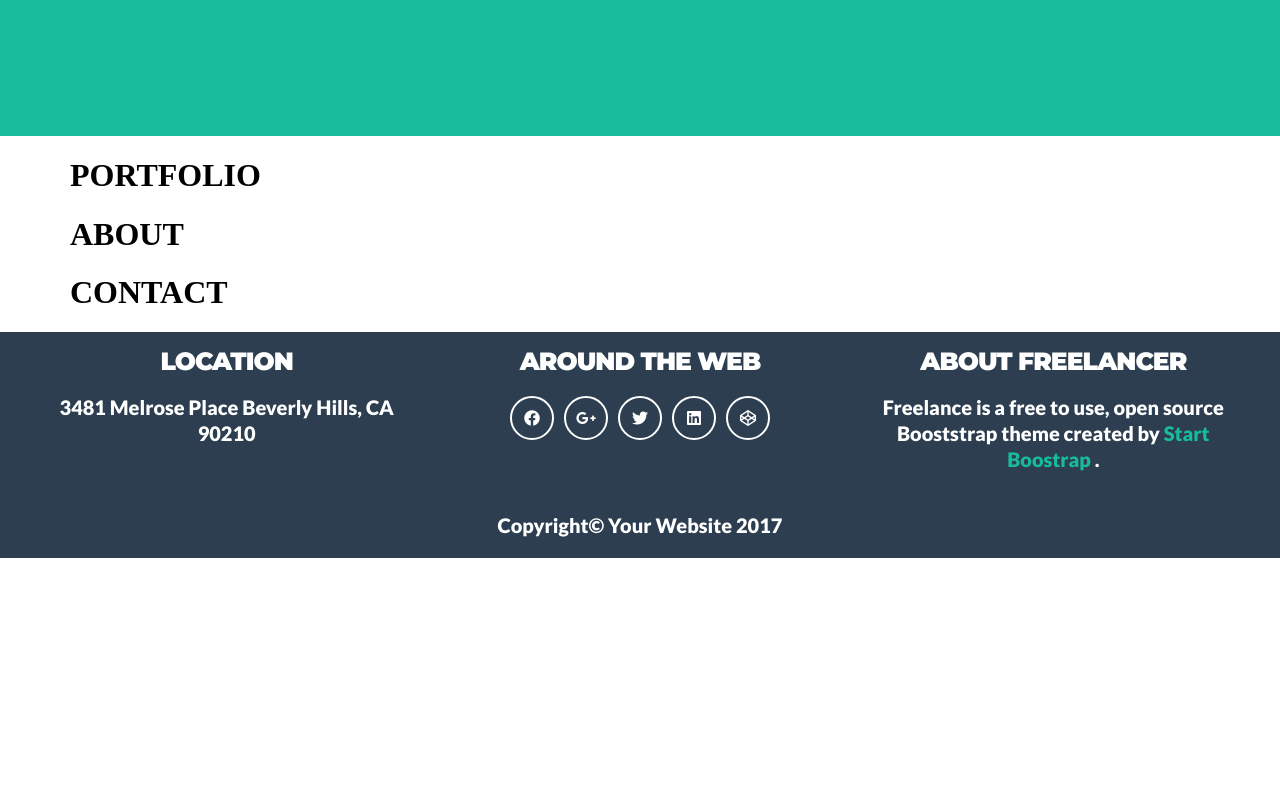
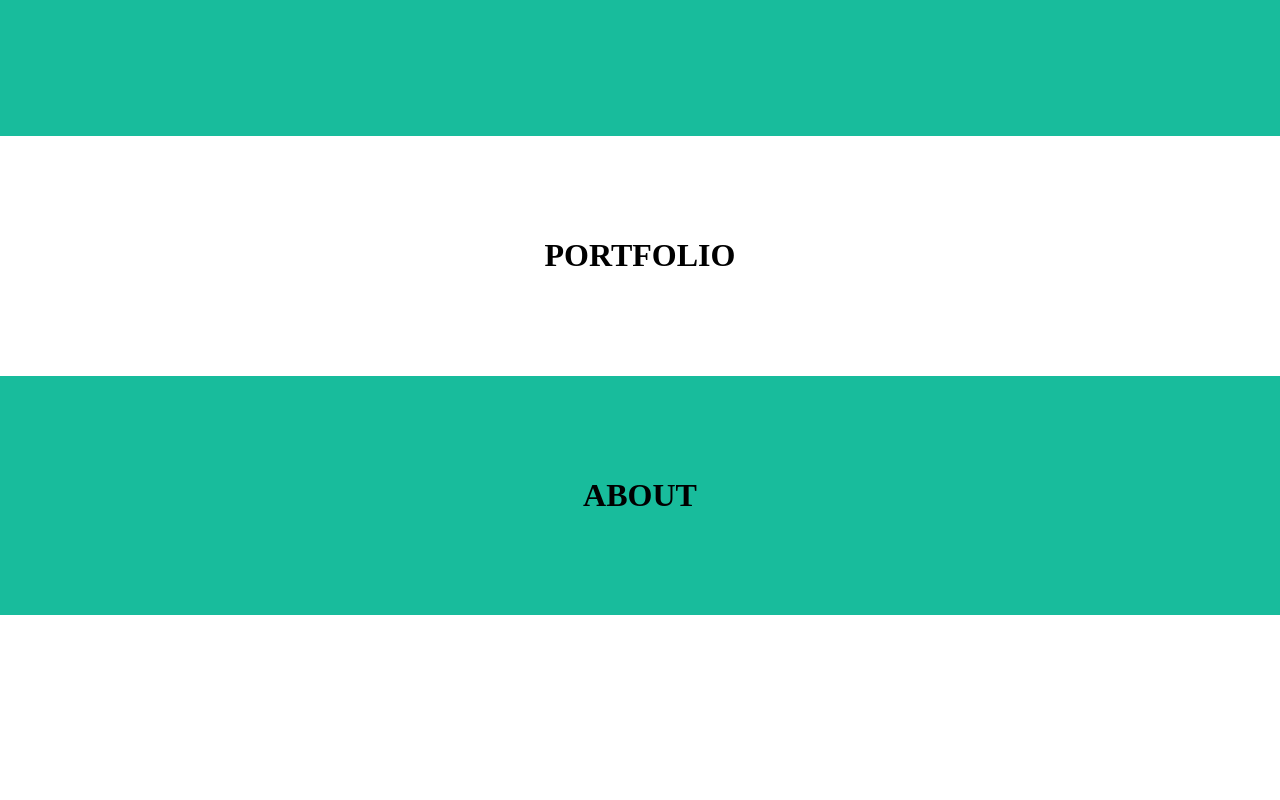
Before and after one commit to nelsonronaldobr/start-boostrap-react, a React (Vite) app: page / in a window 1280 px wide. Shown: the part 760-1560 px from the top of the page. Before the commit the page ends 1318 px from the top, so only its background shows below. Built offline with nearby package versions, Linux system fonts and the light colour scheme.

Commit message:
update section

```diff
--- a/src/components/Container.jsx
+++ b/src/components/Container.jsx
@@ -1,7 +1,7 @@
 import PropTypes from 'prop-types';
 
 export const Container = ({ children }) => {
-    return <div className='container'>{children}</div>;
+    return <div className='container' >{children}</div>;
 };
 
 Container.propTypes = {
--- a/src/components/sections/SectionAbout.jsx
+++ b/src/components/sections/SectionAbout.jsx
@@ -1,12 +1,12 @@
 import { Container } from '../Container';
 import { Title } from '../Title';
-
+import style from '../../css-modules/SectionAbout.module.css'
 export const SectionAbout = ({ id }) => {
     return (
-        <div id={id}>
+        <div id={id} className={style['section-about']}>
             <Container>
                 <section>
-                    <Title>ABOUT</Title>
+                    <Title >ABOUT</Title>
                 </section>
             </Container>
         </div>
--- a/src/components/sections/SectionContact.jsx
+++ b/src/components/sections/SectionContact.jsx
@@ -1,8 +1,9 @@
 import { Container } from '../Container';
 import { Title } from '../Title';
+import style from '../../css-modules/SectionContact.module.css'
 export const SectionContact = ({ id }) => {
     return (
-        <div id={id}>
+        <div id={id} className={style['section-contact']}>
             <Container>
                 <section>
                     <Title>CONTACT</Title>
--- a/src/components/sections/SectionPortfolio.jsx
+++ b/src/components/sections/SectionPortfolio.jsx
@@ -1,11 +1,12 @@
 import { Title } from '../Title';
 import { Container } from '../Container';
+import style from '../../css-modules/SectionPortfolio.module.css';
 export const SectionPortfolio = ({ id }) => {
     return (
-        <div id={id}>
-            <Container>
-                <section>
-                    <Title>PORTFOLIO</Title>
+        <div id={id} className={style['section-portfolio']}>
+            <Container >
+                <section  >
+                    <Title >PORTFOLIO</Title>
                 </section>
             </Container>
         </div>
--- /dev/null
+++ b/src/css-modules/SectionAbout.module.css
@@ -0,0 +1,10 @@
+@import '../css/globals.css';
+
+.section-about {
+    background-color: var(--color-secondary);
+    display: flex;
+    align-items: center;
+    flex-direction: column;
+    justify-content: center;
+    padding: 80px 0;
+}
--- /dev/null
+++ b/src/css-modules/SectionContact.module.css
@@ -0,0 +1,9 @@
+@import '../css/globals.css';
+.section-contact {
+    background-color: var(--color-background);
+    display: flex;
+    flex-direction: column;
+    color: var(--color-background);
+    padding: 80px 0;
+    align-items: center;
+}
--- /dev/null
+++ b/src/css-modules/SectionPortfolio.module.css
@@ -0,0 +1,10 @@
+@import '../css/globals.css';
+.section-portfolio {
+    /* height: 100vh; */
+    background-color:var(--color-background);
+    display: flex;
+    align-items: center;
+    flex-direction: column;
+    justify-content: center;
+    padding: 80px 0 80px 0px;
+}
```
